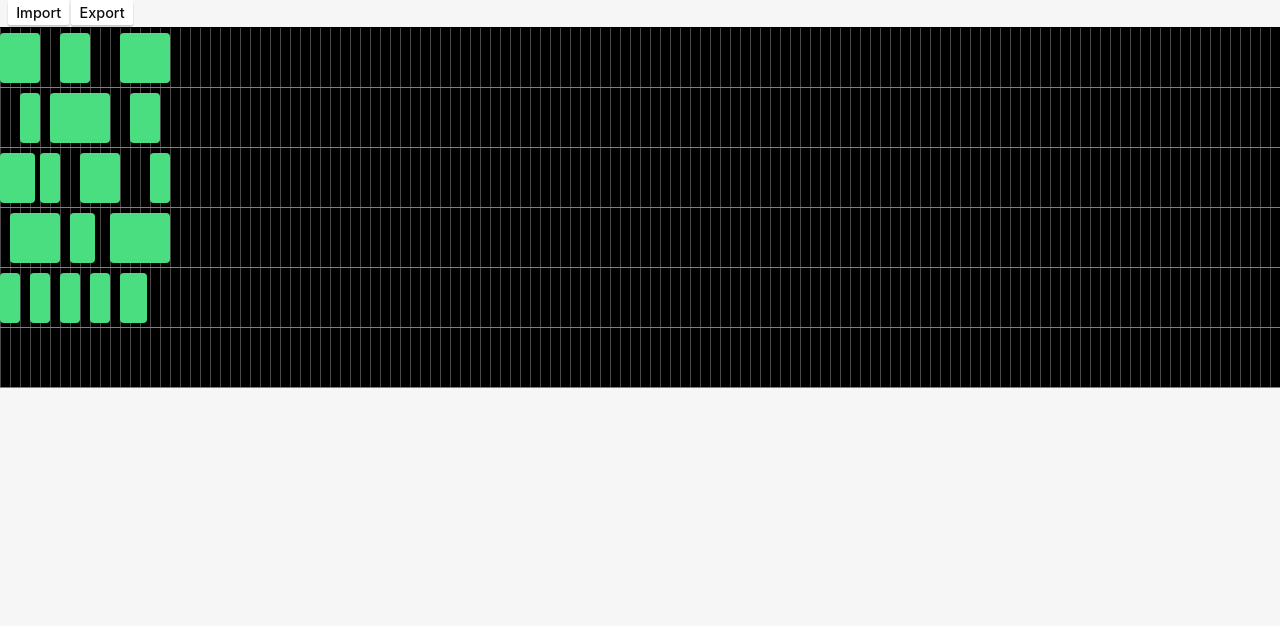
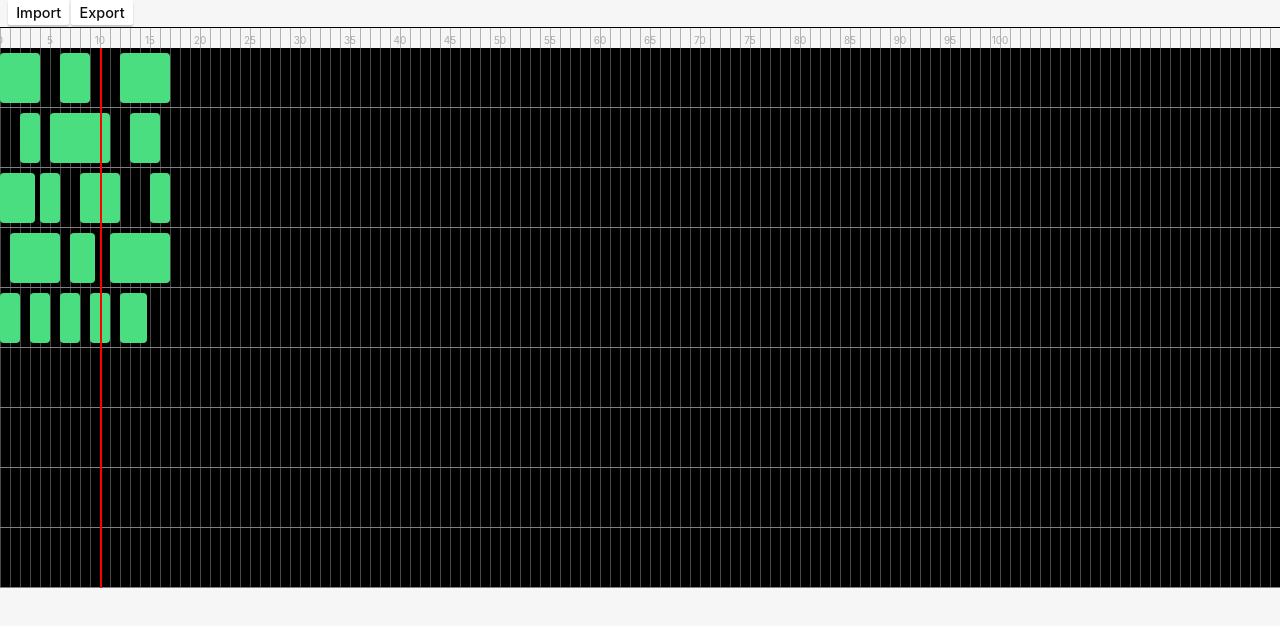
Before and after one commit to 7wai7/tauri-digital-audio-workstation, a React (Vite) app: page / in a window 1280 px wide. Shown: the top 626 px of the page. Built offline with nearby package versions, Linux system fonts and the light colour scheme.

Commit message:
timeline

```diff
--- a/src/App.css
+++ b/src/App.css
@@ -20,7 +20,10 @@
 }
 
 #root {
+  min-width: 100vw;
+  max-width: 100vw;
   min-height: 100vh;
+  max-height: 100vh;
   display: flex;
   flex-direction: column;
 }
@@ -76,6 +79,7 @@ button {
 button:hover {
   border-color: #396cd8;
 }
+
 button:active {
   border-color: #396cd8;
   background-color: #e8e8e8;
@@ -105,6 +109,7 @@ button {
     color: #ffffff;
     background-color: #0f0f0f98;
   }
+
   button:active {
     background-color: #0f0f0f69;
   }
@@ -115,9 +120,8 @@ button {
 .audio-tracks-container {
   display: flex;
   flex-direction: column;
-  max-height: 100%;
-  overflow-y: auto;
-  flex: 1;
+  overflow-y: hidden;
+  height: 100%;
 }
 
 .audio-tracks-container:last-child(.audio-row) {
--- a/src/App.tsx
+++ b/src/App.tsx
@@ -1,17 +1,13 @@
 import "./App.css";
-import AudioTrack from "./components/audio-track/AudioTrack";
 import NavPanel from "./components/nav-panel/NavPanel";
-import { useStore } from "./store";
+import Timeline from "./components/timeline/Timeline";
 
 function App() {
-  const trackIds = useStore(s => s.trackOrder);
 
   return (
     <>
       <NavPanel />
-      <main className="audio-tracks-container">
-        {trackIds.map(id => <AudioTrack key={id} id={id}/>)}
-      </main>
+      <Timeline />
     </>
   );
 }
--- /dev/null
+++ b/src/components/Tracks.tsx
@@ -0,0 +1,12 @@
+import { useStore } from "../store";
+import AudioTrack from "./audio-track/AudioTrack";
+
+export default function Tracks() {
+    const trackIds = useStore(s => s.trackOrder);
+
+    return (
+        <>
+            {trackIds.map(id => <AudioTrack key={id} id={id} />)}
+        </>
+    )
+}
--- /dev/null
+++ b/src/components/timeline/Playhead.tsx
@@ -0,0 +1,15 @@
+import { useStore } from "../../store";
+
+export default function Playhead() {
+    const zoom = useStore(s => s.zoom);
+    const currentTime = useStore(s => s.currentTime);
+
+    return (
+        <div
+            className="playhead"
+            style={{
+                left: currentTime * zoom,
+            }}
+        />
+    );
+}
--- /dev/null
+++ b/src/components/timeline/TimeRuler.tsx
@@ -0,0 +1,48 @@
+import { useMemo, useState } from "react";
+import { useStore } from "../../store";
+import { generateMarks } from "../../utils";
+
+export default function TimeRuler() {
+    const zoom = useStore(s => s.zoom);
+    const duration = useStore(s => s.duration);
+    const setCurrentTime = useStore(s => s.setCurrentTime);
+
+    const [isDragging, setIsDragging] = useState(false);
+
+    const step = zoom < 40 ? 5 : zoom < 80 ? 2 : 1;
+
+    const marks = useMemo(
+        () => generateMarks(duration, step),
+        [duration, step]
+    );
+
+    return (
+        <div
+            className="time-ruler"
+            style={{ backgroundSize: `${zoom}px 100%` }}
+            onPointerDown={(e) => {
+                setIsDragging(true);
+                e.currentTarget.setPointerCapture(e.pointerId);
+            }}
+            onPointerMove={(e) => {
+                if (!isDragging) return;
+
+                const rect = e.currentTarget.getBoundingClientRect();
+                const x = e.clientX - rect.left + e.currentTarget.scrollLeft;
+
+                setCurrentTime(x / zoom);
+            }}
+            onPointerUp={() => setIsDragging(false)}
+        >
+            {marks.map((t) => (
+                <div
+                    key={t}
+                    className="time-mark"
+                    style={{ left: t * zoom }}
+                >
+                    {t}
+                </div>
+            ))}
+        </div>
+    );
+}
--- /dev/null
+++ b/src/components/timeline/Timeline.css
@@ -0,0 +1,64 @@
+.timeline {
+  overflow: auto;
+  height: 100%;
+}
+
+.time-ruler {
+  height: 20px;
+  flex-shrink: 0;
+
+  background-image:
+    linear-gradient(to right, rgba(128, 128, 128, 0.568) 1px, transparent 1px);
+
+  background-size: 100px 100%;
+}
+
+.time-ruler {
+  position: relative;
+  height: 20px;
+  flex-shrink: 0;
+
+  background-image:
+    linear-gradient(to right, rgba(128, 128, 128, 0.568) 1px, transparent 1px);
+
+  overflow: hidden;
+}
+
+.time-mark {
+  position: absolute;
+  top: 0;
+  font-size: 10px;
+  color: #aaa;
+  transform: translateX(-50%);
+  pointer-events: none;
+}
+
+.time-ruler,
+.time-mark {
+  user-select: none;
+  -webkit-user-select: none;
+  -ms-user-select: none;
+}
+
+.playhead {
+  position: absolute;
+  top: 0;
+  bottom: 0;
+  width: 2px;
+  background: red;
+  pointer-events: none;
+}
+
+.timeline-body {
+  position: relative;
+}
+
+.audio-tracks-container {
+  position: relative;
+  z-index: 1;
+}
+
+.playhead {
+  position: absolute;
+  z-index: 10;
+}
--- /dev/null
+++ b/src/components/timeline/Timeline.tsx
@@ -0,0 +1,16 @@
+import Tracks from "../Tracks"
+import Playhead from "./Playhead"
+import "./Timeline.css"
+import TimeRuler from "./TimeRuler"
+
+export default function Timeline() {
+    return (
+        <section className="timeline">
+            <TimeRuler />
+            <div className="timeline-body">
+                <Playhead />
+                <Tracks />
+            </div>
+        </section>
+    )
+}
--- a/src/data/__mock__.ts
+++ b/src/data/__mock__.ts
@@ -38,6 +38,18 @@ export const storeMock = {
       id: "track_6",
       clipIds: [],
     },
+    track_7: {
+      id: "track_7",
+      clipIds: [],
+    },
+    track_8: {
+      id: "track_8",
+      clipIds: [],
+    },
+    track_9: {
+      id: "track_9",
+      clipIds: [],
+    },
   },
 
   trackOrder: [
@@ -47,6 +59,9 @@ export const storeMock = {
     "track_4",
     "track_5",
     "track_6",
+    "track_7",
+    "track_8",
+    "track_9",
   ],
 
   clips: {
--- a/src/store.ts
+++ b/src/store.ts
@@ -7,6 +7,9 @@ type Store = {
     trackOrder: string[];
 
     zoom: number;
+    duration: number;
+    currentTime: number;
+    setCurrentTime: (value: number) => void;
 
     moveClip: (clipId: string, toTrackId: string, start: number) => void;
 };
@@ -17,6 +20,9 @@ export const useStore = create<Store>((set) => ({
     trackOrder: storeMock.trackOrder,
 
     zoom: 10,
+    duration: 100,
+    currentTime: 10,
+    setCurrentTime: (value) => set({ currentTime: value }),
 
     moveClip: (clipId, toTrackId, start) =>
         set((state) => {
--- /dev/null
+++ b/src/utils/index.ts
@@ -0,0 +1,9 @@
+export function generateMarks(duration: number, step: number) {
+    const result = [];
+
+    for (let t = 0; t <= duration; t += step) {
+        result.push(t);
+    }
+
+    return result;
+}
```
